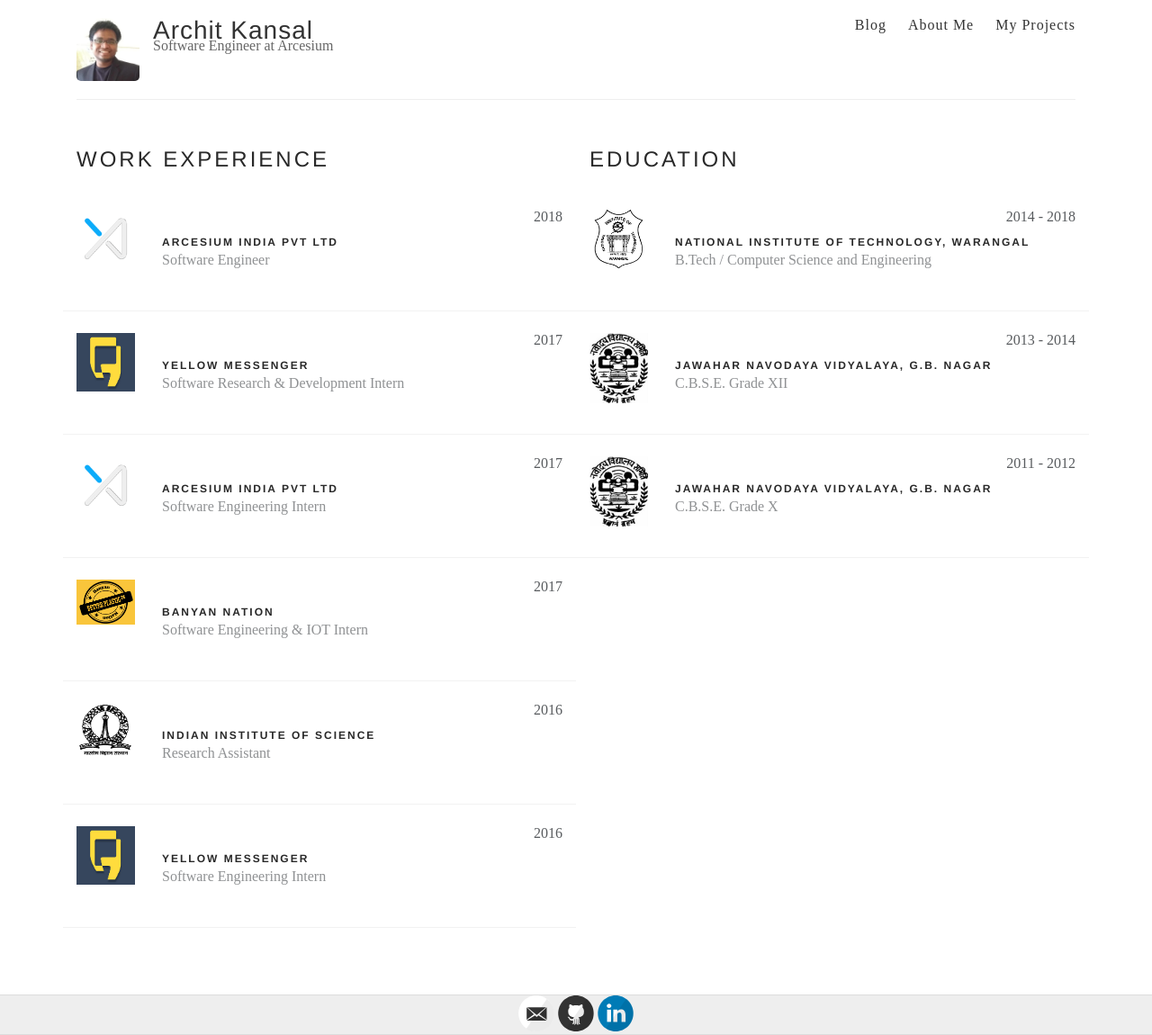
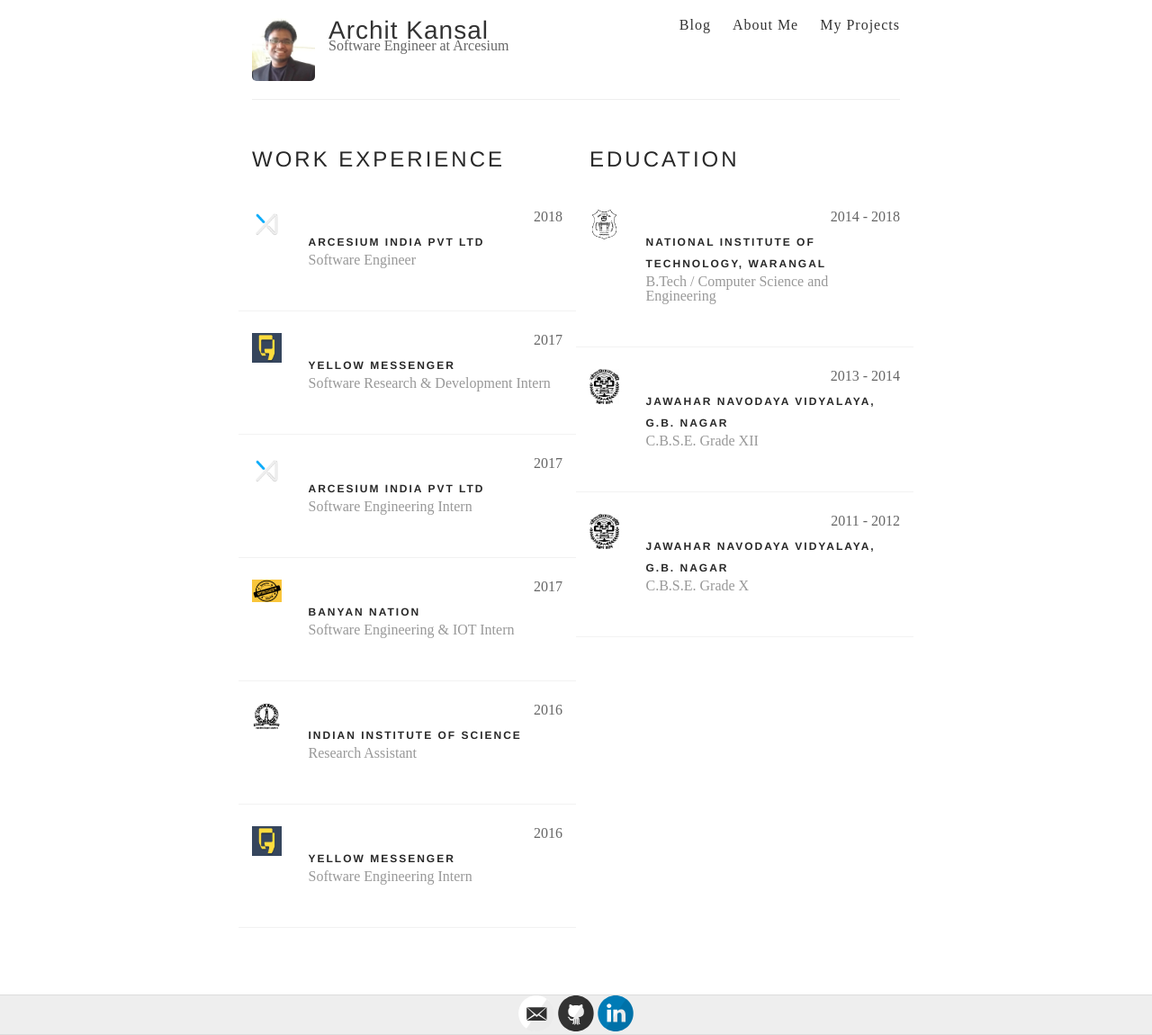
Before and after one commit to architkansal/architkansal.github.io, a Jekyll site: the page built from about.md, in a window 1280 px wide. Shown: the whole page at 90% size. Built offline with Jekyll 4.4.1, drawn with Linux system fonts in a browser that asks for light colours.

Commit message:
modify css linking

```diff
--- a/_layouts/default.html
+++ b/_layouts/default.html
@@ -8,8 +8,9 @@
     <!--[if lt IE 9]>
       <script src="http://html5shiv.googlecode.com/svn/trunk/html5.js"></script>
     <![endif]-->
-
+    <link rel="stylesheet" href="{{ site.baseurl }}/bootstrap/css/bootstrap.min.css">
     <link rel="stylesheet" type="text/css" href="{{ site.baseurl }}/style.css" />
+    <link rel="stylesheet" type="text/css" href="{{ site.baseurl }}/about.css" />
     <link rel="alternate" type="application/rss+xml" title="{{ site.name }} - {{ site.description }}" href="{{ site.baseurl }}/feed.xml" />
 
     <!-- Created with Jekyll Now - http://github.com/barryclark/jekyll-now -->
--- a/about.md
+++ b/about.md
@@ -6,8 +6,6 @@
 img:
 ---
 
-<link rel="stylesheet" href="https://architkansal.github.io/bootstrap/css/bootstrap.min.css">
-<link rel="stylesheet" type="text/css" href="{{ site.baseurl }}/about.css" />
 <!-- <script src="https://architkansal.github.io/bootstrap/js/bootstrap.min.js"></script> -->
 <div class="row">
 <div class="col-sm-6">
--- a/about.scss
+++ b/about.scss
@@ -3,15 +3,6 @@
 
 @import "reset";
 @import "variables";
-
-a {
-    color: $blue;
-    text-decoration: none;
-      cursor: pointer;
-    &:hover, &:active {
-      color: $blue;
-    }
-  }
 
 h4.uppercase{
 letter-spacing: 3px;
```
